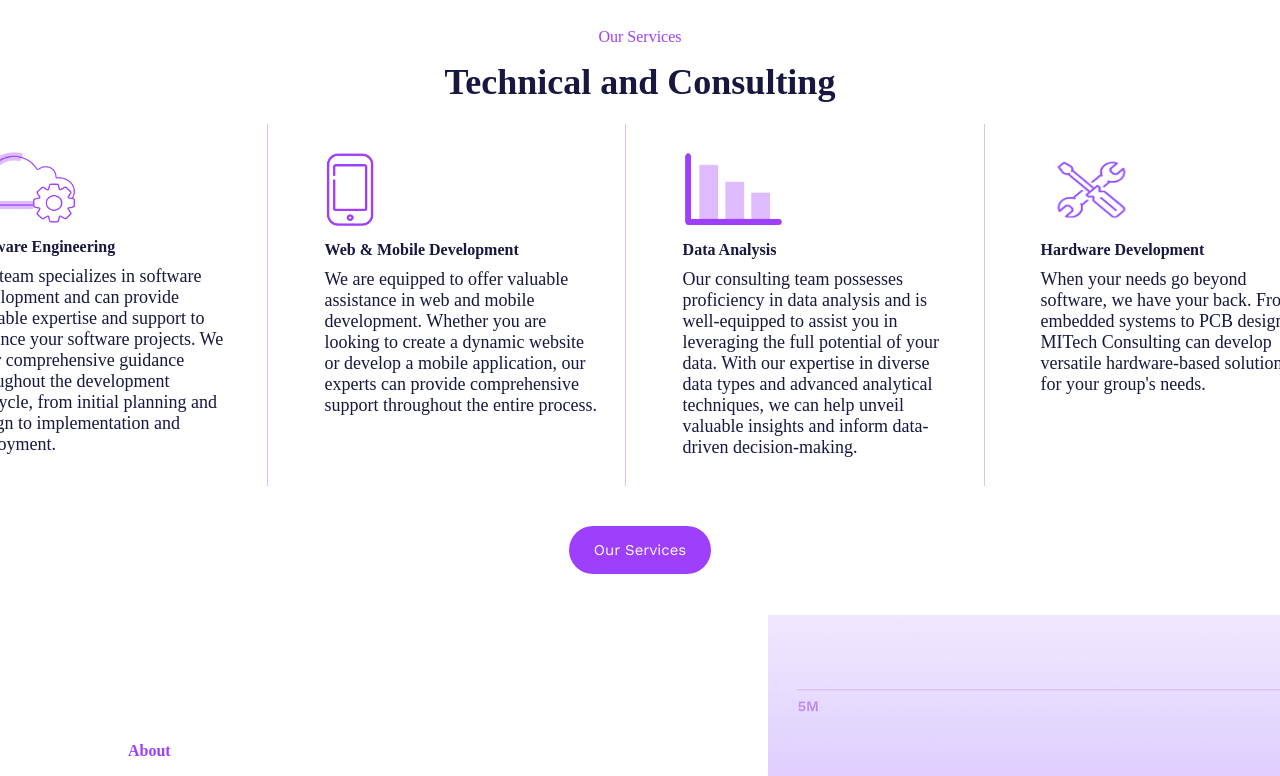
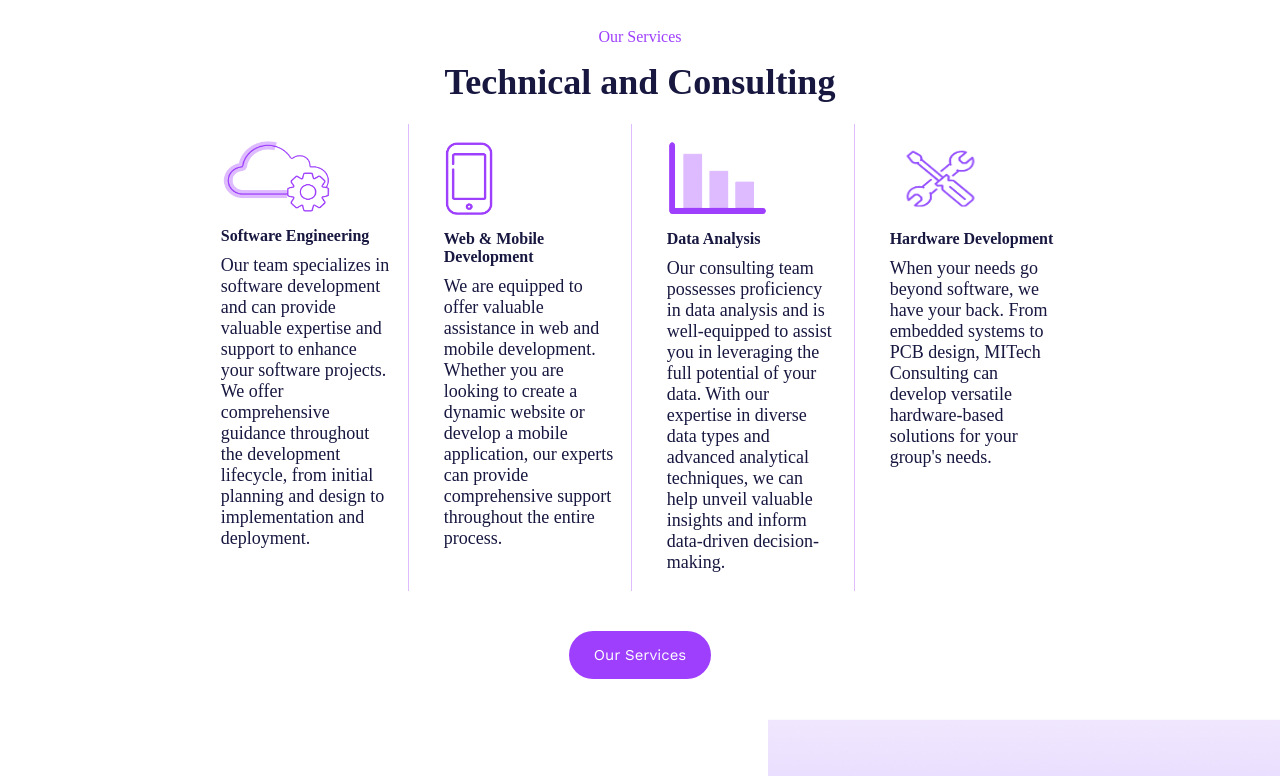
Before and after one commit to MITech-Consulting-Club/website, a Next.js app: page / in a window 1280 px wide. Shown: the part 680-1456 px from the top of the page. Built offline with nearby package versions, Linux system fonts and the light colour scheme.

Commit message:
added animation and changed width breakpoints on services portion

```diff
--- a/app/_components/background/index.tsx
+++ b/app/_components/background/index.tsx
@@ -28,10 +28,10 @@ export const BackgroundGraph = ({ isAnimated }: BackgroundGraphProps) => {
       const render = () => {
         draw(ctx, increment);
         if (isAnimated) {
-          increment += 0.5;
+          increment += 2;
         }
         // TODO Optimize animation to stop crashing
-        // animationFrameId = window.requestAnimationFrame(render);
+        animationFrameId = window.requestAnimationFrame(render);
       };
       render();
       return () => window.cancelAnimationFrame(animationFrameId);
--- a/app/page.module.scss
+++ b/app/page.module.scss
@@ -69,7 +69,7 @@
 
 .servicesGallery {
   @include respond-to('md') {
-    max-width: 1500px;
+    // max-width: 1500 px;
     flex-direction: row;
     gap: 2%;
   }
@@ -81,7 +81,7 @@
 
 .servicesGalleryItem {
   @include respond-to('md') {
-    width: 350px;
+    width: 17vw;
     margin: 0;
     text-align: left;
     border-bottom: none;
```
